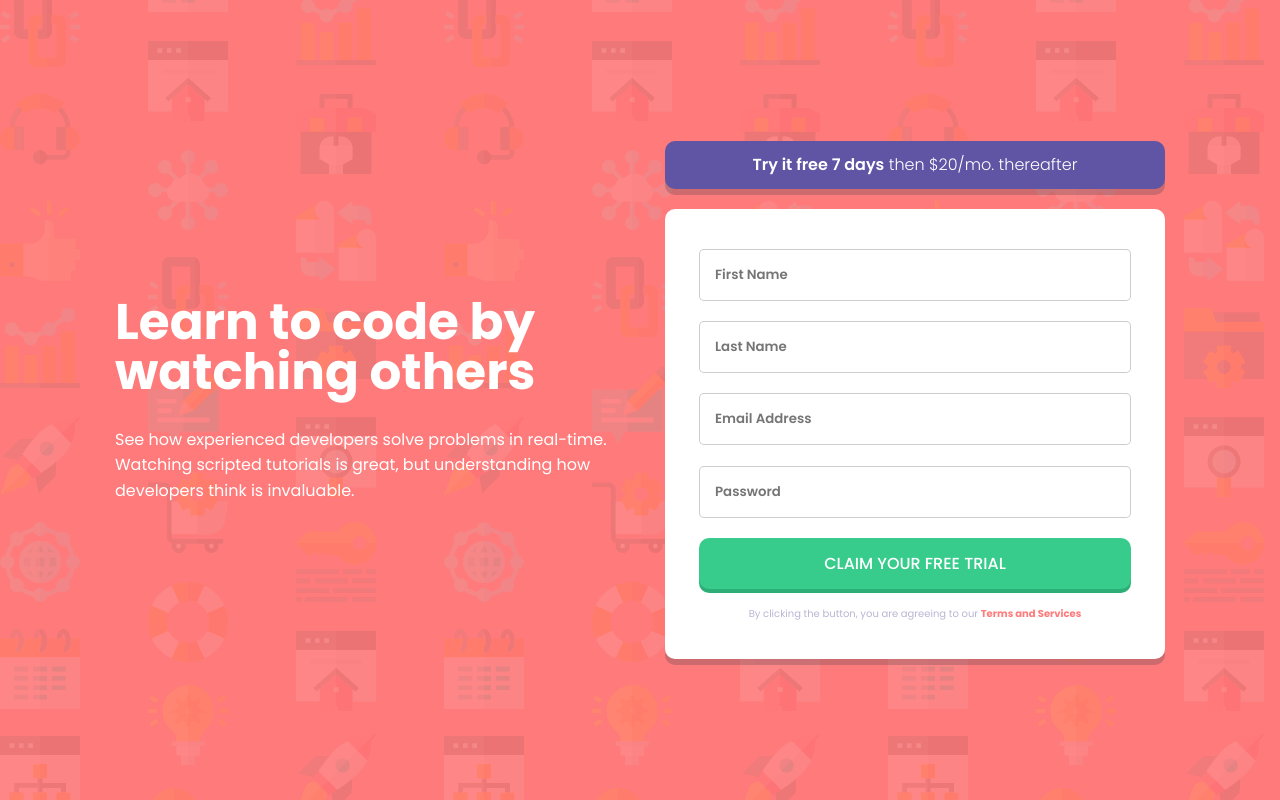
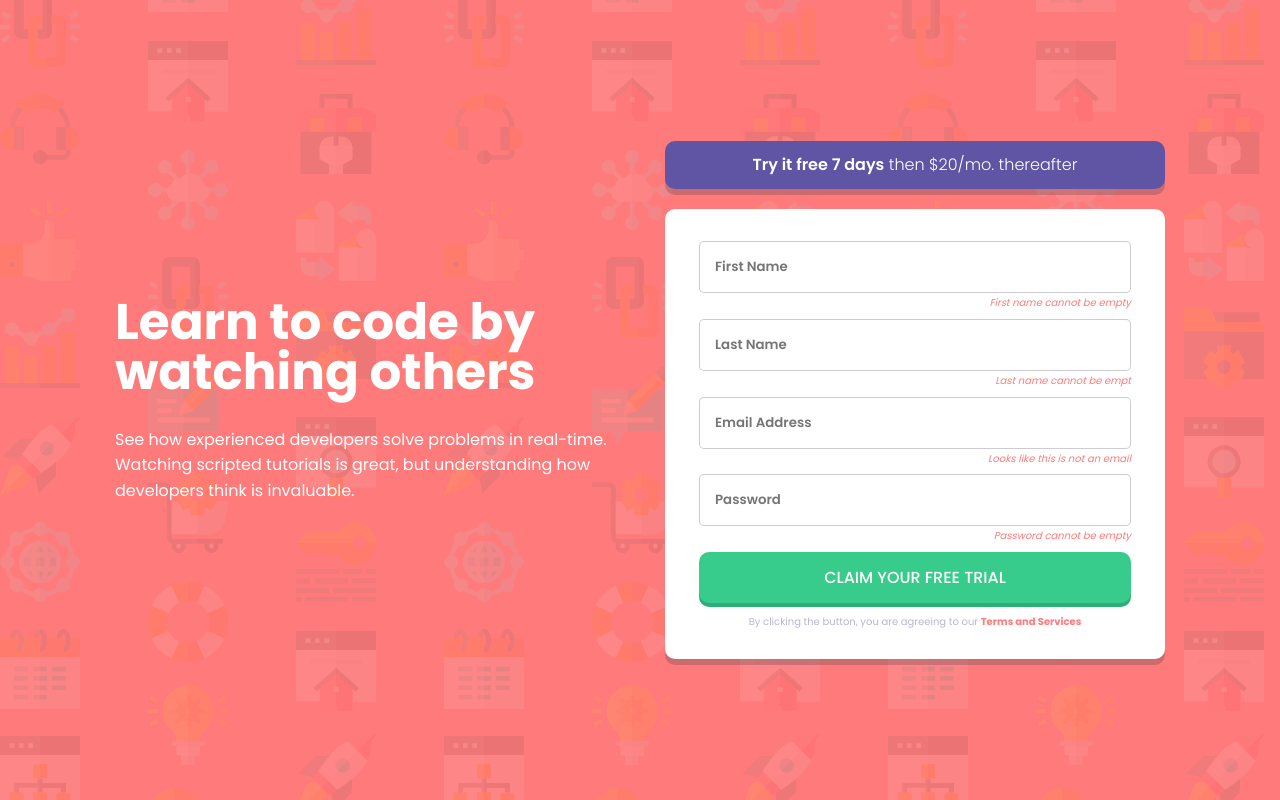
Before and after one commit to FruitySyrup/C-Users-17723-Downloads-intro-component-wiintro-component-with-signup-form, a plain HTML site: page index.html in a window 1280 px wide. Drawn offline with Linux system fonts and the light colour scheme.

Commit message:
fixing small html

```diff
--- a/index.html
+++ b/index.html
@@ -28,22 +28,22 @@
 
           <div class="form-field">
             <input type="text" placeholder="First Name" name="first-name">
-            <small></small>
+            <small>First name cannot be empty</small>
           </div>
 
           <div class="form-field">
             <input type="text" placeholder="Last Name" name="last-name">
-            <small></small>
+            <small>Last name cannot be empt</small>
           </div>
 
           <div class="form-field">
             <input type="text" placeholder="Email Address" name="email">
-            <small></small>
+            <small>Looks like this is not an email</small>
           </div>
 
           <div class="form-field">
             <input type="password" placeholder="Password" name="psw">
-            <small></small>
+            <small>Password cannot be empty</small>
           </div>
 
           <button type="button">Claim your free trial </button>
--- a/stylesheet/style.css
+++ b/stylesheet/style.css
@@ -99,9 +99,15 @@ div.form-field input {
     border-color: var(--red);
 }
 
-/* this will make the error message red, messages will be made in JS */
+/* this will make the error message red, message text will be made in JS */
 .form-field small {
     color: var(--red);
+    margin-top: .5rem;
+    margin-bottom: .7rem;
+    display: flex;
+    justify-content: flex-end;
+    font-style: italic;
+    font-size: 1rem;
 }
 
 button {
@@ -118,6 +124,7 @@ button {
 }
 
 p.small-text {
+    margin-top: 1rem;
     font-size: 1rem;
     color: var(--grayish-blue);
 }
```
